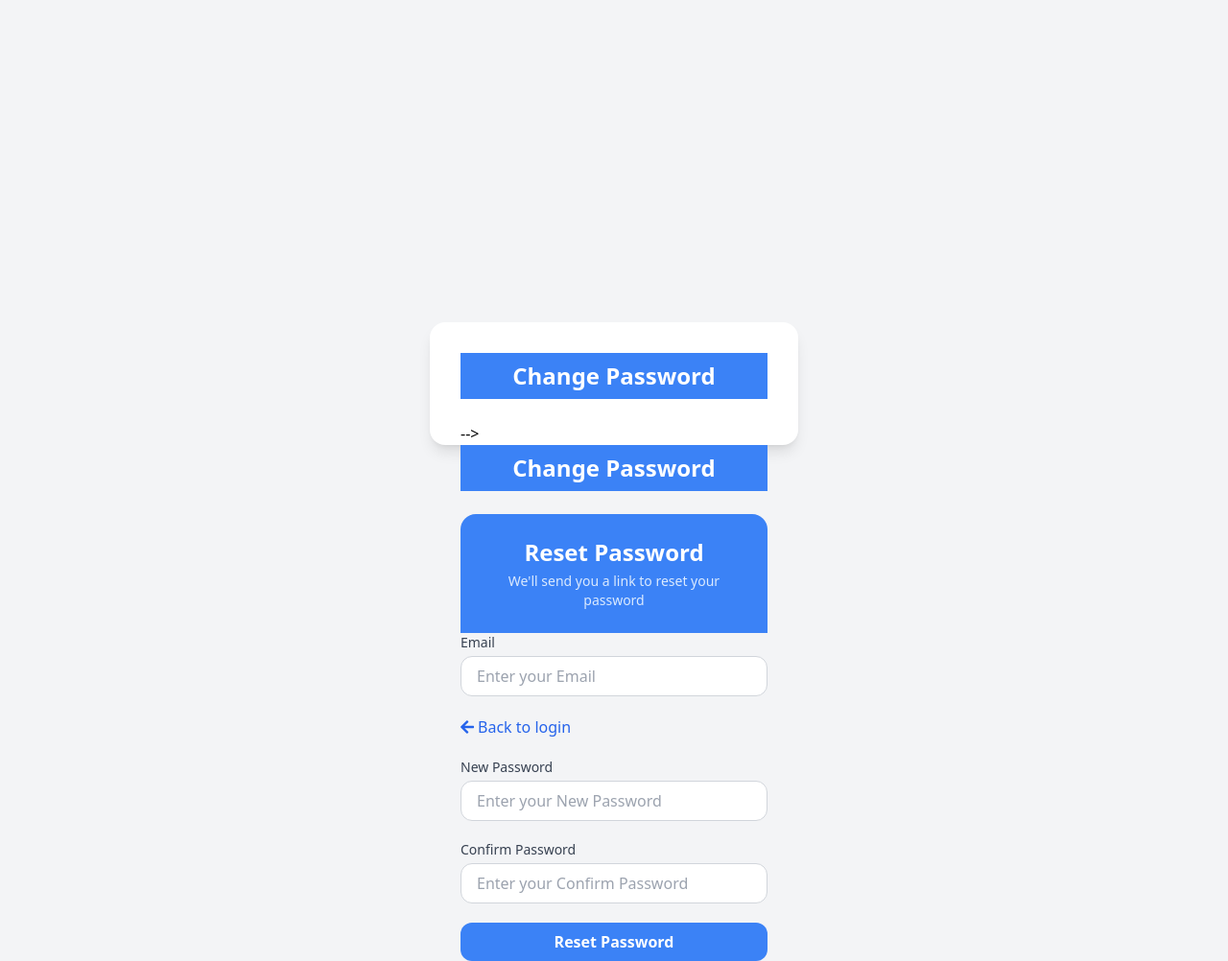
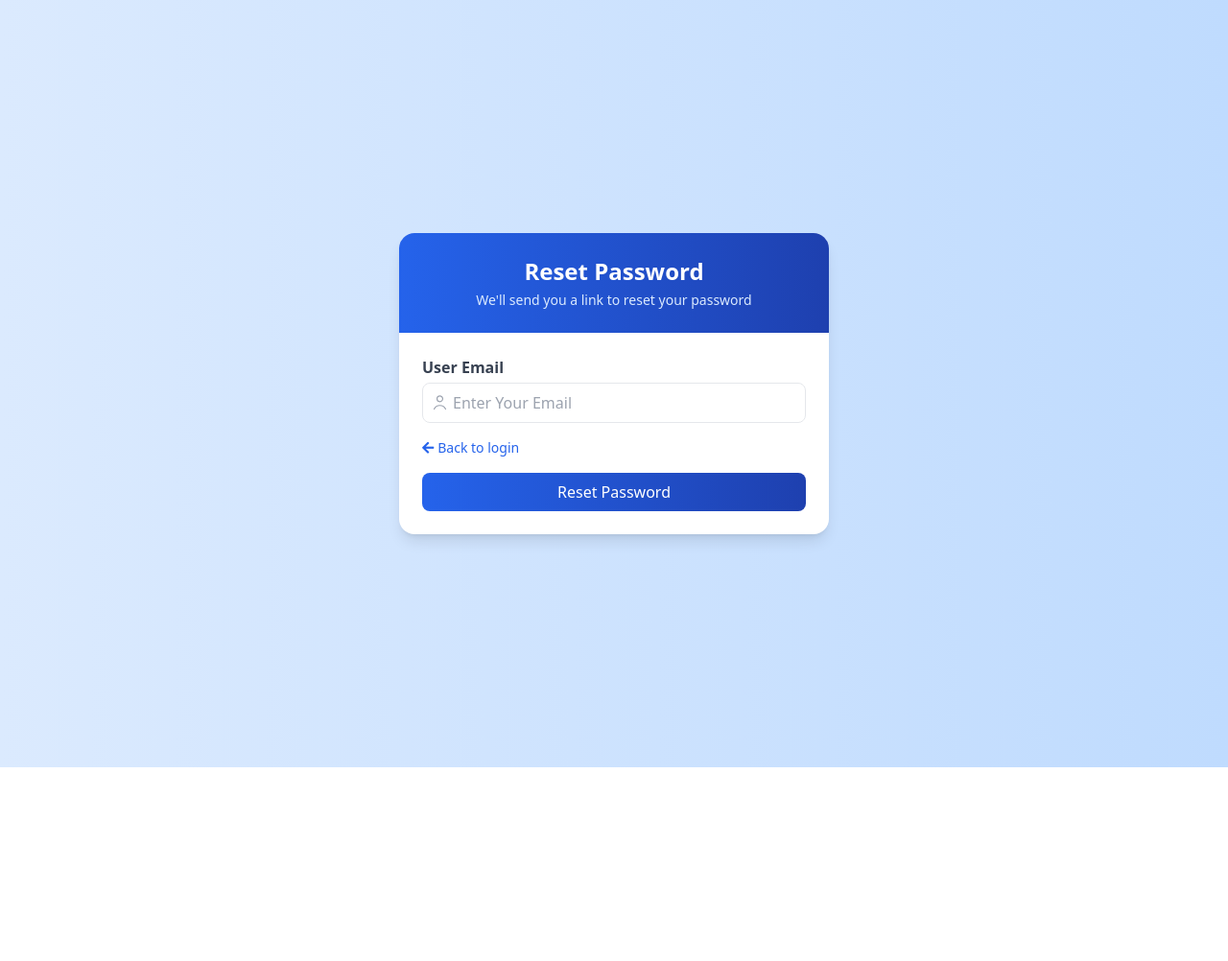
Before and after one commit to MuhammadNafees141/jquery, a website: page reset-password.html in a window 1280 px wide. Shown: the whole page at 96% size. After the commit the page ends 800 px from the top, so only its background shows below. Drawn offline with nearby package versions, Linux system fonts and the light colour scheme; files that its build step writes are made by us from their sources.

Commit message:
reset pass

```diff
--- a/reset-password.html
+++ b/reset-password.html
@@ -9,42 +9,37 @@
   <title>Reset Password</title>
 </head>
 
-<body class="min-h-screen flex items-center justify-center bg-gray-100 px-4">
-  <div class="w-full max-w-sm bg-white p-8 h-32 rounded-2xl shadow-lg">
-    <div class="bg-blue-500"><h2 class="text-2xl text-center mb-6  text-white font-semibold py-2">Change Password</h2></div> -->
-     <h2 class="text-2xl text-center mb-6 bg-blue-500 text-white font-semibold py-2">Change Password</h2>
-    <div class="bg-blue-500 text-white p-6 rounded-t-2xl text-center">
-      <h2 class="text-2xl font-bold">Reset Password</h2>
-      <p class="mt-1 text-sm text-blue-100">
-        We'll send you a link to reset your password
-      </p>
+<body class="bg-gradient-to-r from-blue-100 to-blue-200 min-h-screen flex items-center justify-center px-4">
+  <div class="w-full max-w-md bg-white rounded-2xl shadow-lg overflow-hidden">
+    <div class="bg-gradient-to-r from-blue-600 to-blue-800 p-6 text-center">
+      <h2 class="text-white text-2xl font-bold">Reset Password</h2>
+      <p class="text-blue-100 text-sm mt-1"> We'll send you a link to reset your password</p>
     </div>
-
-    <form action="" class="space-y-5">
+    <div class="p-6 space-y-4">
       <div>
-        <label for="userId" class="block text-sm font-medium text-gray-700 mb-1">Email</label>
-        <input type="text" id="email" name="email" placeholder="Enter your Email" required
-          class="w-full px-4 py-2 border border-gray-300 rounded-xl focus:outline-none focus:ring-2 focus:ring-orange-500" />
+        <label for="email" class="block text-4x1 font-bold text-gray-700 mb-1">User Email</label>
+        <div class="flex items-center border rounded-lg px-3 py-2">
+          <svg xmlns="http://www.w3.org/2000/svg" class="w-5 h-5 text-gray-400 relative right-1" fill="none"
+            viewBox="0 0 24 24" stroke="currentColor" stroke-width="1.5">
+            <path stroke-linecap="round" stroke-linejoin="round"
+              d="M15.75 6.75a3.75 3.75 0 11-7.5 0 3.75 3.75 0 017.5 0zM4.5 20.25a8.25 8.25 0 0115 0" />
+          </svg>
+          <input type="email" id="email" placeholder="Enter Your Email" class="w-full outline-none" />
+        </div>
       </div>
-      <a href="/login" class="text-blue-600 hover:underline flex items-center space-x-1"><i
-          class="fa fa-arrow-left"></i>
-        <span>Back to login</span>
+      <div class="flex justify-between items-center text-sm mt-2">
+        <label class="flex items-center space-x-2">
+          <a href="/login" class="text-blue-600 hover:underline flex items-center space-x-1"><i
+              class="fa fa-arrow-left"></i>
+            <span>Back to login</span>
+          </a>
+        </label>
+      </div>
+      <a href="#"
+        class="block text-center w-full bg-gradient-to-r from-blue-600 to-blue-800 text-white font-medium py-2 rounded-lg hover:opacity-90 transition">
+        Reset Password
       </a>
-
-      <div>
-          <label for="password" class="block text-sm font-medium text-gray-700 mb-1">New Password</label>
-          <input type="password" id="password" name="password" placeholder="Enter your New Password" required
-            class="w-full px-4 py-2 border border-gray-300 rounded-xl focus:outline-none focus:ring-2 focus:ring-orange-500" />
-        </div>
-        <div>
-            <label for="password" class="block text-sm font-medium text-gray-700 mb-1">Confirm Password</label>
-            <input type="password" id="password" name="password" placeholder="Enter your Confirm Password" required
-              class="w-full px-4 py-2 border border-gray-300 rounded-xl focus:outline-none focus:ring-2 focus:ring-orange-500" />
-          </div>
-      <button type="submit"
-        class="w-full bg-blue-500 hover:bg-black text-white font-semibold py-2 rounded-xl transition duration-300">Reset
-        Password</button>
-    </form>
+    </div>
   </div>
 </body>
 
```
